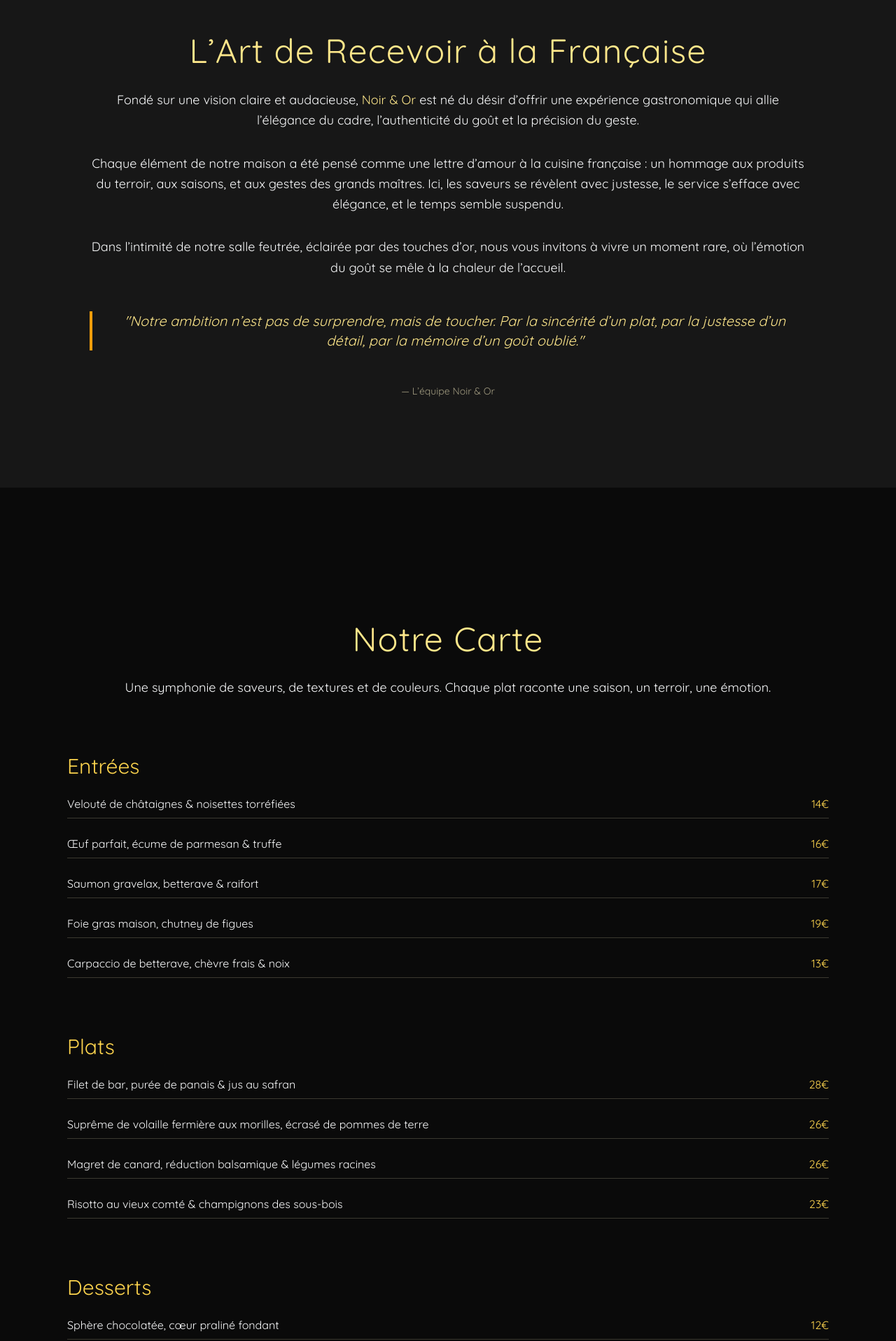
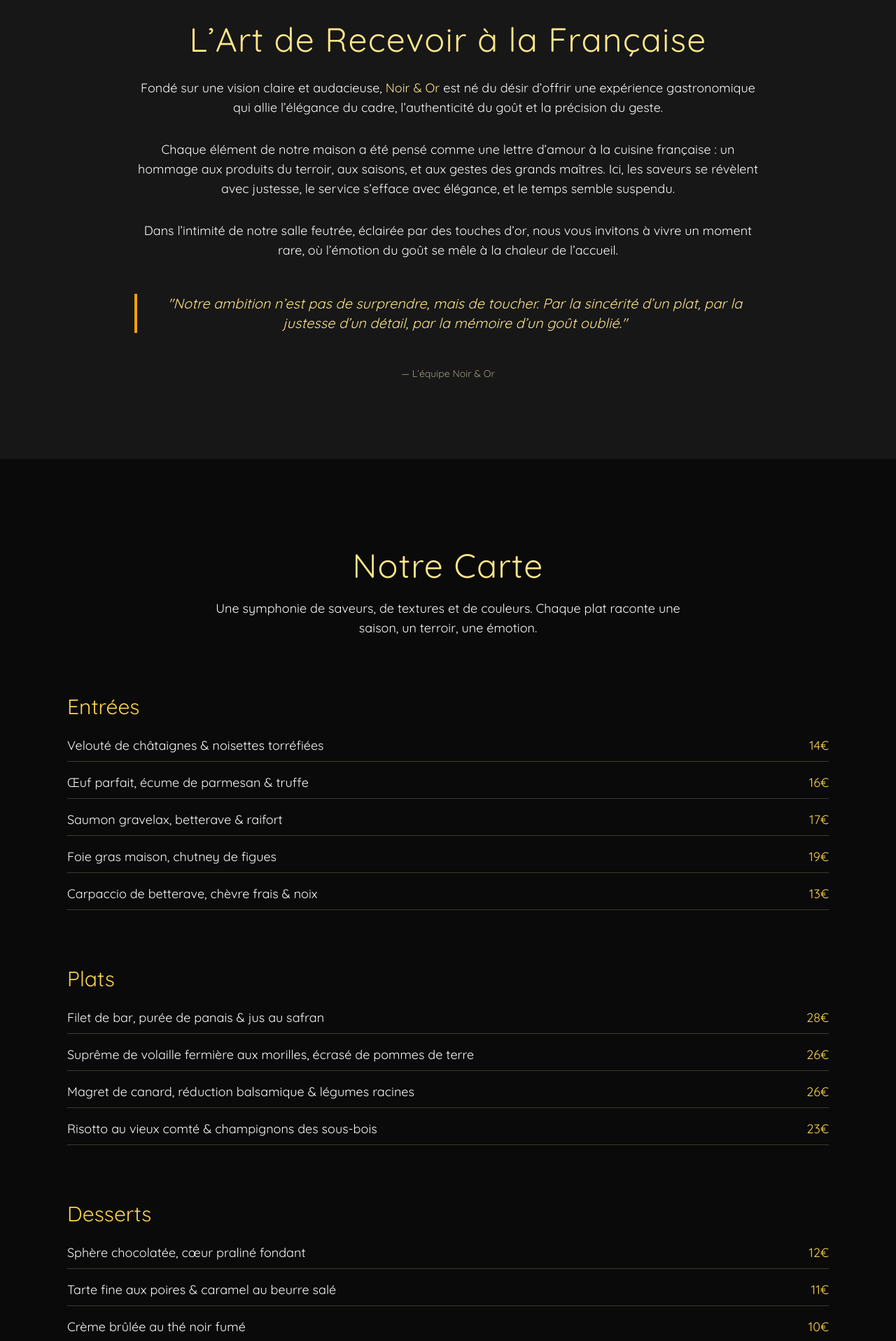
Before and after one commit to adamslma/noiretor-website, a Next.js app: page / in a window 1280 px wide. Shown: the part 880-2797 px from the top of the page at 70% size. Built offline with nearby package versions, Linux system fonts and the light colour scheme.

Commit message:
full responsiveness for every component

```diff
--- a/src/app/components/About.tsx
+++ b/src/app/components/About.tsx
@@ -1,33 +1,41 @@
 export default function About() {
   return (
-    <section className="relative bg-neutral-900 text-amber-100 py-32 px-6 md:px-24">
-      <div className="max-w-5xl mx-auto text-center space-y-12">
+    <section className="relative bg-neutral-900 text-amber-100 py-20 sm:py-28 px-4 sm:px-6 md:px-12 lg:px-24">
+      <div className="max-w-4xl mx-auto text-center space-y-12">
         <div className="space-y-8">
-          <h2 className="text-5xl font-serif tracking-wide text-amber-200">
+          <h2 className="text-3xl sm:text-4xl md:text-5xl font-serif tracking-wide text-amber-200">
             L’Art de Recevoir à la Française
           </h2>
-          <p className="text-lg leading-relaxed text-gray-50 font-light">
-            Fondé sur une vision claire et audacieuse, <span className="text-amber-200 font-medium">Noir & Or</span> est né du désir d’offrir une expérience gastronomique
-            qui allie l’élégance du cadre, l’authenticité du goût et la précision du geste.
+
+          <p className="text-base sm:text-lg leading-relaxed text-gray-50 font-light">
+            Fondé sur une vision claire et audacieuse,{" "}
+            <span className="text-amber-200 font-medium">Noir & Or</span> est né
+            du désir d’offrir une expérience gastronomique qui allie l’élégance
+            du cadre, l’authenticité du goût et la précision du geste.
           </p>
-          <p className="text-lg leading-relaxed text-gray-50 font-light">
-            Chaque élément de notre maison a été pensé comme une lettre d’amour à la cuisine française :
-            un hommage aux produits du terroir, aux saisons, et aux gestes des grands maîtres.
-            Ici, les saveurs se révèlent avec justesse, le service s’efface avec élégance, et le temps semble suspendu.
+
+          <p className="text-base sm:text-lg leading-relaxed text-gray-50 font-light">
+            Chaque élément de notre maison a été pensé comme une lettre d’amour
+            à la cuisine française : un hommage aux produits du terroir, aux
+            saisons, et aux gestes des grands maîtres. Ici, les saveurs se
+            révèlent avec justesse, le service s’efface avec élégance, et le
+            temps semble suspendu.
           </p>
-          <p className="text-lg leading-relaxed text-gray-50 font-light">
-            Dans l’intimité de notre salle feutrée, éclairée par des touches d’or, nous vous invitons à vivre un moment rare,
-            où l’émotion du goût se mêle à la chaleur de l’accueil.
+
+          <p className="text-base sm:text-lg leading-relaxed text-gray-50 font-light">
+            Dans l’intimité de notre salle feutrée, éclairée par des touches
+            d’or, nous vous invitons à vivre un moment rare, où l’émotion du
+            goût se mêle à la chaleur de l’accueil.
           </p>
         </div>
 
-        <blockquote className="italic text-amber-200 text-xl font-light border-l-4 border-amber-500 pl-4">
-          "Notre ambition n’est pas de surprendre, mais de toucher. Par la sincérité d’un plat, par la justesse d’un détail, par la mémoire d’un goût oublié."
+        <blockquote className="italic text-base sm:text-lg md:text-xl text-amber-200 font-light border-l-4 border-amber-500 pl-4">
+          "Notre ambition n’est pas de surprendre, mais de toucher. Par la
+          sincérité d’un plat, par la justesse d’un détail, par la mémoire d’un
+          goût oublié."
         </blockquote>
 
-        <p className="text-sm text-amber-100/60">
-          — L’équipe Noir & Or
-        </p>
+        <p className="text-sm text-amber-100/60">— L’équipe Noir & Or</p>
       </div>
     </section>
   );
--- a/src/app/components/Menu.tsx
+++ b/src/app/components/Menu.tsx
@@ -2,126 +2,91 @@ export default function Menu() {
   return (
     <section
       id="carte"
-      className="bg-neutral-950 text-amber-100 py-48 px-6 md:px-24"
+      className="bg-neutral-950 text-amber-100 py-24 sm:py-32 px-4 sm:px-6 md:px-12 lg:px-24"
     >
       <div className="max-w-6xl mx-auto space-y-20">
         {/* Titre */}
-        <div
-          className="text-center space-y-8
-          "
-        >
-          <h2 className="text-5xl font-serif tracking-wide text-amber-200">
+        <div className="text-center space-y-6">
+          <h2 className="text-4xl sm:text-5xl font-serif tracking-wide text-amber-200">
             Notre Carte
           </h2>
-          <p className="text-lg text-gray-50 font-light">
+          <p className="text-base sm:text-lg text-gray-50 font-light max-w-2xl mx-auto">
             Une symphonie de saveurs, de textures et de couleurs. Chaque plat
             raconte une saison, un terroir, une émotion.
           </p>
         </div>
 
-        {/* Entrées */}
-        <div>
-          <h3 className="text-3xl font-serif text-amber-300 mb-6">Entrées</h3>
-          <ul className="space-y-6">
-            <MenuItem
-              name="Velouté de châtaignes & noisettes torréfiées"
-              price="14€"
-            />
-            <MenuItem
-              name="Œuf parfait, écume de parmesan & truffe"
-              price="16€"
-            />
-            <MenuItem name="Saumon gravelax, betterave & raifort" price="17€" />
-            <MenuItem name="Foie gras maison, chutney de figues" price="19€" />
-            <MenuItem
-              name="Carpaccio de betterave, chèvre frais & noix"
-              price="13€"
-            />
-          </ul>
-        </div>
+        {/* Sections : Entrées, Plats, Desserts, Boissons */}
+        {[
+          {
+            title: "Entrées",
+            items: [
+              ["Velouté de châtaignes & noisettes torréfiées", "14€"],
+              ["Œuf parfait, écume de parmesan & truffe", "16€"],
+              ["Saumon gravelax, betterave & raifort", "17€"],
+              ["Foie gras maison, chutney de figues", "19€"],
+              ["Carpaccio de betterave, chèvre frais & noix", "13€"],
+            ],
+          },
+          {
+            title: "Plats",
+            items: [
+              ["Filet de bar, purée de panais & jus au safran", "28€"],
+              [
+                "Suprême de volaille fermière aux morilles, écrasé de pommes de terre",
+                "26€",
+              ],
+              [
+                "Magret de canard, réduction balsamique & légumes racines",
+                "26€",
+              ],
+              ["Risotto au vieux comté & champignons des sous-bois", "23€"],
+            ],
+          },
+          {
+            title: "Desserts",
+            items: [
+              ["Sphère chocolatée, cœur praliné fondant", "12€"],
+              ["Tarte fine aux poires & caramel au beurre salé", "11€"],
+              ["Crème brûlée au thé noir fumé", "10€"],
+              ["Fromages affinés, pain aux noix & confiture artisanale", "13€"],
+            ],
+          },
+          {
+            title: "Cocktails & Boissons",
+            items: [
+              [
+                "Cocktail 'Noir & Or' – vodka, gingembre, agrumes & feuille d’or",
+                "14€",
+              ],
+              ["French Negroni – gin, vermouth, liqueur de cassis", "13€"],
+              ["Spritz de saison – infusion maison & prosecco", "12€"],
+              ["Éclat de Lavande – gin, lavande & blanc d’œuf", "13€"],
+              ["Noisette Noire – rhum, noisette & espresso", "14€"],
+              [
+                "Mocktail 'Verger' – pomme verte, concombre & menthe fraîche",
+                "8€",
+              ],
+              ["Citronnade maison au thym & miel", "6€"],
+              ["Eau minérale plate ou gazeuse – bouteille 75cl", "5€"],
+              ["Café bio ou thé infusé minute", "4€"],
+            ],
+          },
+        ].map((section) => (
+          <div key={section.title}>
+            <h3 className="text-2xl sm:text-3xl font-serif text-amber-300 mb-6">
+              {section.title}
+            </h3>
+            <ul className="space-y-4">
+              {section.items.map(([name, price]) => (
+                <MenuItem key={name} name={name} price={price} />
+              ))}
+            </ul>
+          </div>
+        ))}
 
-        {/* Plats */}
-        <div>
-          <h3 className="text-3xl font-serif text-amber-300 mb-6">Plats</h3>
-          <ul className="space-y-6">
-            <MenuItem
-              name="Filet de bar, purée de panais & jus au safran"
-              price="28€"
-            />
-            <MenuItem
-              name="Suprême de volaille fermière aux morilles, écrasé de pommes de terre"
-              price="26€"
-            />
-            <MenuItem
-              name="Magret de canard, réduction balsamique & légumes racines"
-              price="26€"
-            />
-            <MenuItem
-              name="Risotto au vieux comté & champignons des sous-bois"
-              price="23€"
-            />
-          </ul>
-        </div>
-
-        {/* Desserts */}
-        <div>
-          <h3 className="text-3xl font-serif text-amber-300 mb-6">Desserts</h3>
-          <ul className="space-y-6">
-            <MenuItem
-              name="Sphère chocolatée, cœur praliné fondant"
-              price="12€"
-            />
-            <MenuItem
-              name="Tarte fine aux poires & caramel au beurre salé"
-              price="11€"
-            />
-            <MenuItem name="Crème brûlée au thé noir fumé" price="10€" />
-            <MenuItem
-              name="Fromages affinés, pain aux noix & confiture artisanale"
-              price="13€"
-            />
-          </ul>
-        </div>
-
-        {/* Boissons */}
-        <div>
-          <h3 className="text-3xl font-serif text-amber-300 mb-6">
-            Cocktails & Boissons
-          </h3>
-          <ul className="space-y-6">
-            <MenuItem
-              name="Cocktail 'Noir & Or' – vodka, gingembre, agrumes & feuille d’or"
-              price="14€"
-            />
-            <MenuItem
-              name="French Negroni – gin, vermouth, liqueur de cassis"
-              price="13€"
-            />
-            <MenuItem
-              name="Spritz de saison – infusion maison & prosecco"
-              price="12€"
-            />
-            <MenuItem
-              name="Éclat de Lavande – gin, lavande & blanc d’œuf"
-              price="13€"
-            />
-            <MenuItem
-              name="Noisette Noire – rhum, noisette & espresso"
-              price="14€"
-            />
-            <MenuItem
-              name="Mocktail 'Verger' – pomme verte, concombre & menthe fraîche"
-              price="8€"
-            />
-            <MenuItem name="Citronnade maison au thym & miel" price="6€" />
-            <MenuItem
-              name="Eau minérale plate ou gazeuse – bouteille 75cl"
-              price="5€"
-            />
-            <MenuItem name="Café bio ou thé infusé minute" price="4€" />
-          </ul>
-        </div>
-        <div className=" flex justify-center mt-16">
+        {/* Bouton */}
+        <div className="flex justify-center mt-16">
           <a
             href="/reservation"
             className="inline-block bg-amber-300 text-neutral-900 px-8 py-3 rounded-full text-lg hover:bg-amber-400 transition"
@@ -134,12 +99,15 @@ export default function Menu() {
   );
 }
 
-// Sous-composant MenuItem
 function MenuItem({ name, price }: { name: string; price: string }) {
   return (
-    <li className="flex justify-between border-b border-amber-100/20 pb-2">
-      <span className="text-left text-gray-50">{name}</span>
-      <span className="text-right text-amber-300 font-light">{price}</span>
+    <li className="flex flex-wrap justify-between border-b border-amber-100/20 pb-2 gap-x-4">
+      <span className="text-gray-50 text-base sm:text-lg max-w-[75%]">
+        {name}
+      </span>
+      <span className="text-amber-300 font-light text-base sm:text-lg">
+        {price}
+      </span>
     </li>
   );
 }
--- a/src/app/confidentialite/page.tsx
+++ b/src/app/confidentialite/page.tsx
@@ -1,6 +1,6 @@
 export default function Confidentialite() {
     return (
-      <main className="bg-neutral-900 text-gray-50 px-8 py-28 md:px-48 w-full mx-auto space-y-14">
+      <main className="bg-neutral-900 text-gray-50 px-8 py-28 md:px-48 font-serif w-full mx-auto space-y-14">
         <h1 className="text-4xl font-serif text-amber-200">Politique de confidentialité</h1>
 
         <section className="space-y-4">
--- a/src/app/globals.css
+++ b/src/app/globals.css
@@ -8,6 +8,6 @@ html {
   font-family: 'Quicksand', serif;
 }
 
-h1, h2, h3, h4, h5, h6 {
+h1 {
   font-family: 'Playfair Display', serif;
 }
```
Also changed, not shown: src/app/cgu/page.tsx (+10 -10 lines), src/app/components/ContactCTA.tsx (+6 -7 lines), src/app/components/Footer.tsx (+9 -9 lines), src/app/components/Hero.tsx (+5 -3 lines), src/app/components/Localisation.tsx (+11 -13 lines), src/app/components/Sidebar.tsx (+6 -6 lines), src/app/components/WineList.tsx (+10 -7 lines), src/app/mentions-legales/page.tsx (+7 -7 lines).
